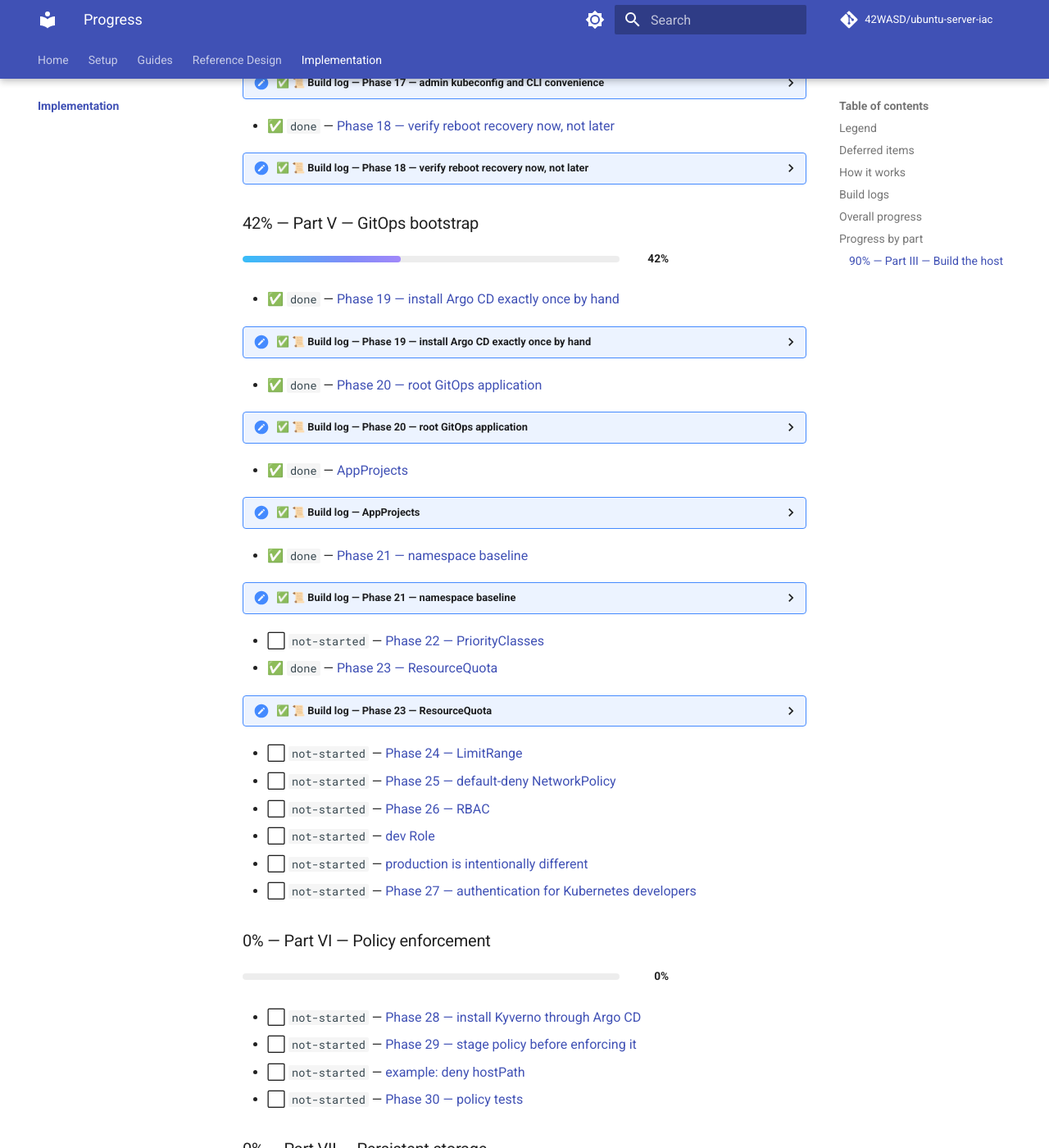
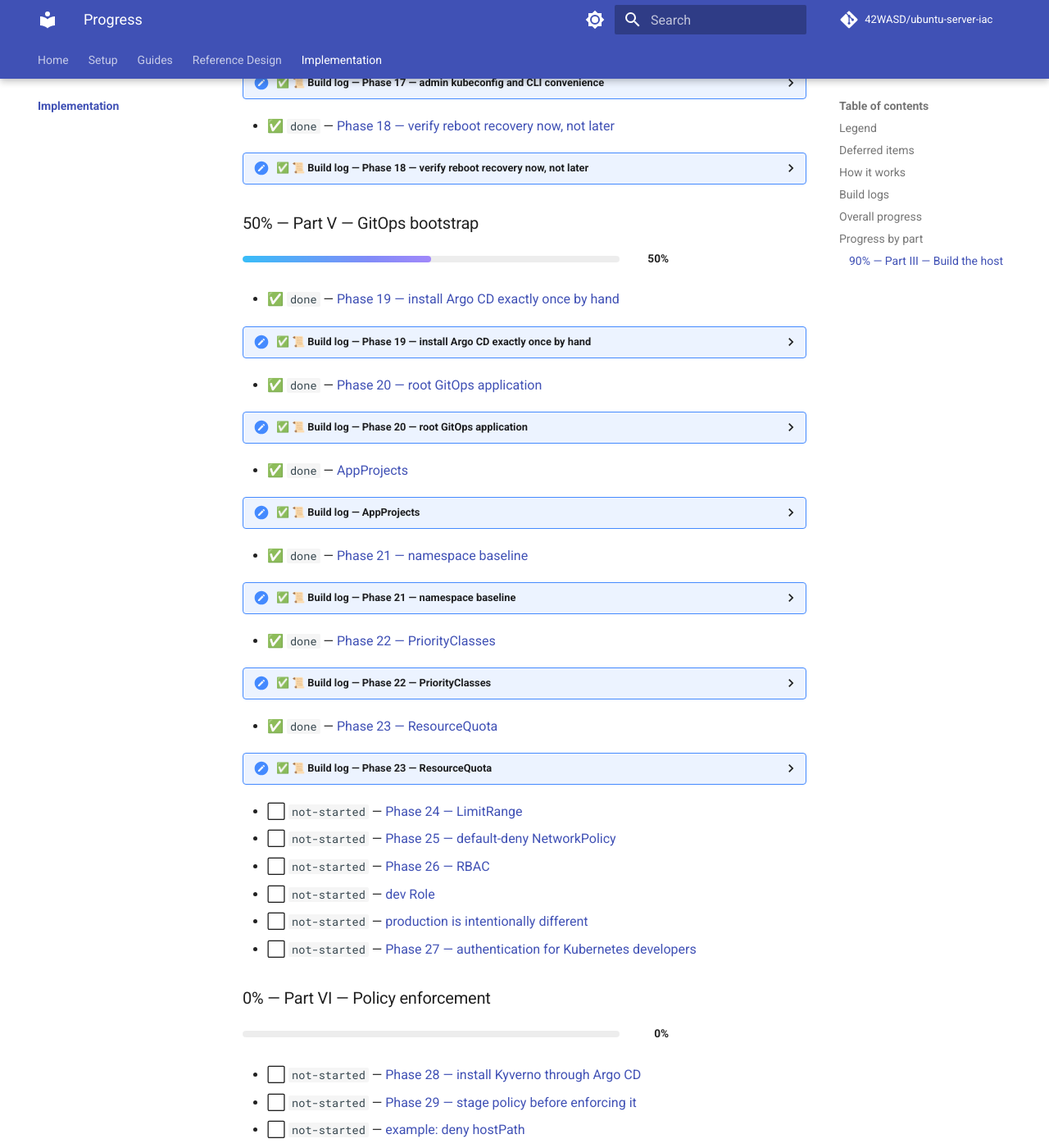
Before and after one commit to 42WASD/ubuntu-server-iac, an MkDocs documentation site: the page built from docs/implementation/index.md, in a window 1280 px wide and 1400 px high, scrolled down 4610 px. Shown: the whole window at 82% size. Built offline with MkDocs 1.6.1 and Material for MkDocs 9.7.7, drawn with Linux system fonts in a browser that asks for light colours; comment, search, counter and statistics services are not loaded; some of the changed lines change nothing that is shown; some of the changed text lies outside the part shown.

Commit message:
Regenerate implementation docs after Phase 22

````diff
--- a/docs/implementation/index.md
+++ b/docs/implementation/index.md
@@ -40,15 +40,15 @@
 
 ## Overall progress
 
-**40 / 92** phases/sections complete (**43%**).
-
-<div class="progress-row" style="max-width:720px;padding:8px 0;"><div class="progress-track"><div class="progress-fill progress-fill--shimmer" style="--w:43.5%"></div></div><div class="progress-pct">43%</div></div>
+**41 / 92** phases/sections complete (**45%**).
+
+<div class="progress-row" style="max-width:720px;padding:8px 0;"><div class="progress-track"><div class="progress-fill progress-fill--shimmer" style="--w:44.6%"></div></div><div class="progress-pct">45%</div></div>
 
 | Status | Count |
 |--------|-------|
-| ✅ done | 40 |
+| ✅ done | 41 |
 | 🔶 in-progress | 0 |
-| ⬜ not-started | 49 |
+| ⬜ not-started | 48 |
 | ❌ blocked | 1 |
 | ⏸️ deferred | 2 |
 
@@ -2172,16 +2172,16 @@
 </details>
 
 
-### 42% — Part V — GitOps bootstrap
-
-<div class="tip" style="display:flex;align-items:center;gap:8px;max-width:520px;padding:2px 0 10px;"><div class="progress-track"><div class="progress-fill" style="--w:42.0%"></div></div><div class="progress-pct" style="font-size:.85em;">42%</div><div class="tip-box"><strong>Done (5)</strong>
+### 50% — Part V — GitOps bootstrap
+
+<div class="tip" style="display:flex;align-items:center;gap:8px;max-width:520px;padding:2px 0 10px;"><div class="progress-track"><div class="progress-fill" style="--w:50.0%"></div></div><div class="progress-pct" style="font-size:.85em;">50%</div><div class="tip-box"><strong>Done (6)</strong>
 • Phase 19 — install Argo CD exactly once by hand
 • Phase 20 — root GitOps application
 • AppProjects
 • Phase 21 — namespace baseline
+• Phase 22 — PriorityClasses
 • Phase 23 — ResourceQuota
-<hr style="opacity:.3;margin:6px 0;"><strong>Pending (7)</strong>
-• Phase 22 — PriorityClasses
+<hr style="opacity:.3;margin:6px 0;"><strong>Pending (6)</strong>
 • Phase 24 — LimitRange
 • Phase 25 — default-deny NetworkPolicy
 • Phase 26 — RBAC
@@ -2402,7 +2402,61 @@
 
 </details>
 
-- ⬜ `not-started` — [Phase 22 — PriorityClasses](../reference-design/build/05-gitops-bootstrap/04-31-phase-22-priorityclasses/index.md)
+- ✅ `done` — [Phase 22 — PriorityClasses](../reference-design/build/05-gitops-bootstrap/04-31-phase-22-priorityclasses/index.md)
+
+<details markdown="1" class="runbook">
+<summary>✅ 📜 Build log — Phase 22 — PriorityClasses</summary>
+
+# Phase 22 — PriorityClasses
+# Phase 22 — PriorityClasses
+
+Created a small, deliberately non-inflated set of `PriorityClass` resources so
+the scheduler can preempt low-value disposable workloads before starving
+critical platform or production ones.
+
+## 22.1 Manifests
+
+`infra/kubernetes/platform/priorityclasses/priorityclasses.yaml`:
+
+| PriorityClass               | value   | purpose |
+| --------------------------- | ------- | ------- |
+| `platform-critical-custom`  | 100000  | Critical platform workloads (platform admins). |
+| `prod-high`                 | 20000   | Tenant production workloads. |
+| `dev-normal`                | 1000    | Normal development workloads. |
+| `build-low`                 | -1000   | Build / disposable workloads that yield first. |
+
+No `globalDefault` is set, so ordinary pods get the default priority and
+elevated classes must be requested explicitly.
+
+Avoiding giant inflation: if every tenant could declare
+`platform-critical`, priority is meaningless. Restricting who may use the
+elevated classes is delegated to RBAC/Kyverno in a later phase.
+
+Managed by a new Argo child app `platform-priorityclasses` (sync-wave `-20`,
+so they exist before namespaces/quota apps). The `platform-root` app
+auto-discovers it from `infra/kubernetes/bootstrap/argocd/apps`.
+
+## 22.2 Applied via Argo CD
+
+```bash
+kubectl -n argocd get applications
+# platform-priorityclasses  Synced  Healthy
+```
+
+```bash
+kubectl get priorityclasses
+# NAME                      VALUE
+# platform-critical-custom  100000
+# prod-high                 20000
+# dev-normal                1000
+# build-low                 -1000
+```
+
+The elevated `platform-critical-custom` class exists now; who may use it is
+enforced later (RBAC / admission), not by the class itself.
+
+</details>
+
 - ✅ `done` — [Phase 23 — ResourceQuota](../reference-design/build/05-gitops-bootstrap/05-32-phase-23-resourcequota/index.md)
 
 <details markdown="1" class="runbook">
````
